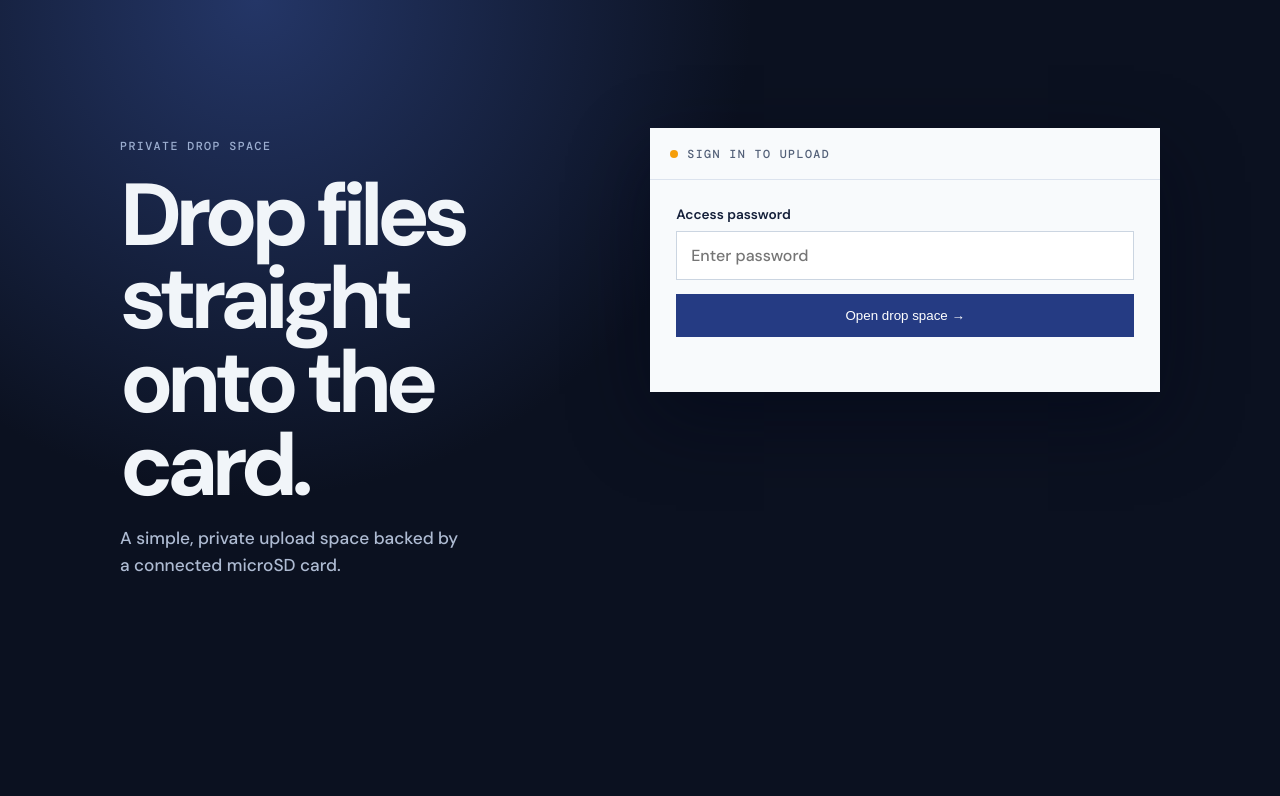
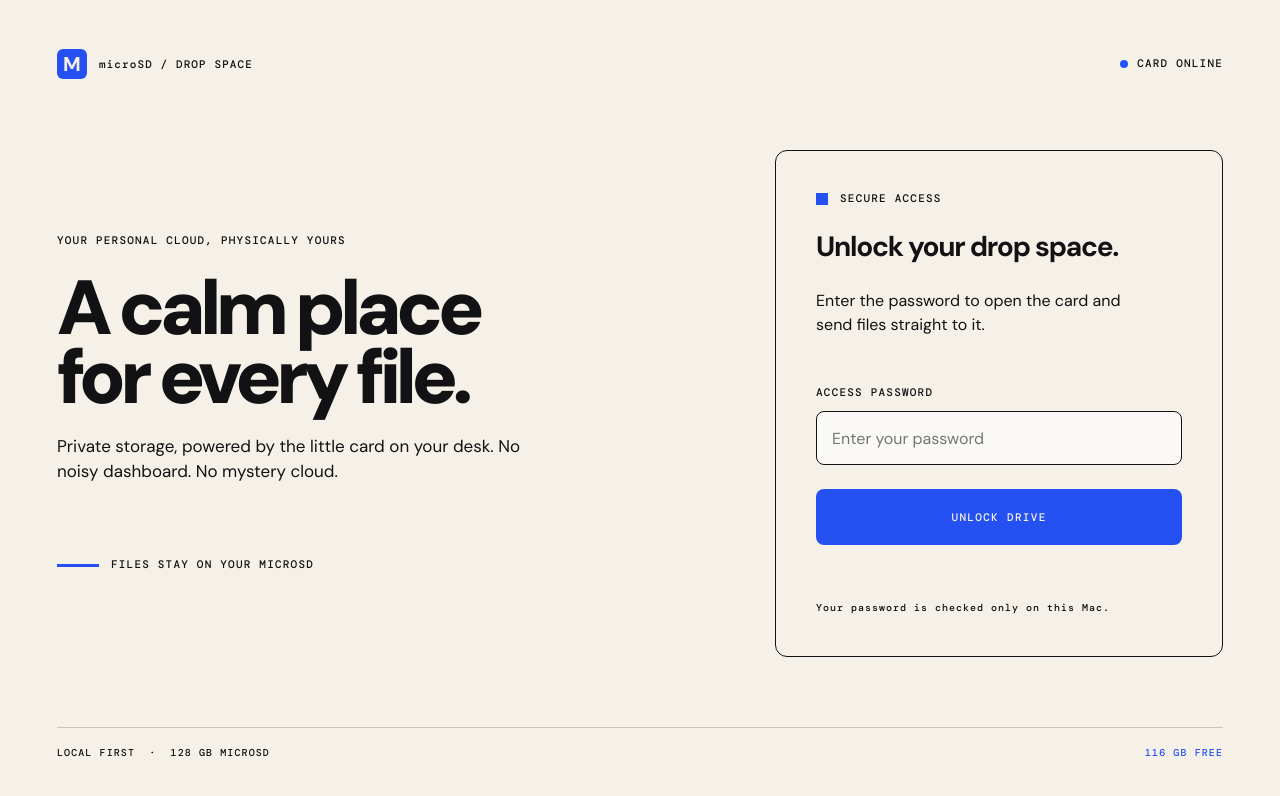
Before and after one commit to sevenarmors/microsd-cloud-upload, a website: page public/index.html in a window 1280 px wide. Drawn offline with nearby package versions, Linux system fonts and the light colour scheme; no server answers; a script that the page names is missing.

Commit message:
Refresh upload portal with Figma-led UI

```diff
--- a/public/index.html
+++ b/public/index.html
@@ -3,42 +3,64 @@
   <head>
     <meta charset="utf-8" />
     <meta name="viewport" content="width=device-width, initial-scale=1" />
-    <meta name="theme-color" content="#0b1120" />
-    <title>Dropbox on my MicroSD</title>
+    <meta name="theme-color" content="#f6f1e8" />
+    <title>microSD / Drop space</title>
     <link rel="stylesheet" href="/styles.css" />
+    <script src="https://mcp.figma.com/mcp/html-to-design/capture.js" async></script>
   </head>
   <body>
-    <main class="shell">
-      <section class="hero">
-        <p class="eyebrow">PRIVATE DROP SPACE</p>
-        <h1>Drop files<br />straight onto the card.</h1>
-        <p class="intro">A simple, private upload space backed by a connected microSD card.</p>
+    <main class="app-shell">
+      <header class="topbar">
+        <a class="brand" href="/" aria-label="microSD drop space home">
+          <span class="brand-mark">M</span><span>microSD / DROP SPACE</span>
+        </a>
+        <p class="status"><i></i>CARD ONLINE</p>
+      </header>
+
+      <section class="screen-grid">
+        <section class="hero" aria-labelledby="page-title">
+          <p class="eyebrow">YOUR PERSONAL CLOUD, PHYSICALLY YOURS</p>
+          <h1 id="page-title">A calm place<br />for every file.</h1>
+          <p class="intro">Private storage, powered by the little card on your desk. No noisy dashboard. No mystery cloud.</p>
+          <p class="micro-note"><i></i>FILES STAY ON YOUR MICROSD</p>
         </section>
-      <section class="panel" id="login-panel">
-        <div class="panel-header"><span class="dot"></span><span>Sign in to upload</span></div>
+
+        <section class="access-panel" id="login-panel">
+          <div class="panel-kicker"><i></i>SECURE ACCESS</div>
+          <h2>Unlock your drop space.</h2>
+          <p class="panel-copy">Enter the password to open the card and send files straight to it.</p>
           <form id="login-form">
-          <label for="password">Access password</label>
-          <input id="password" type="password" autocomplete="current-password" required placeholder="Enter password" />
-          <button type="submit">Open drop space <span>→</span></button>
+            <label for="password">ACCESS PASSWORD</label>
+            <input id="password" type="password" autocomplete="current-password" required placeholder="Enter your password" />
+            <button type="submit">UNLOCK DRIVE</button>
             <p class="notice" id="login-message" role="alert"></p>
           </form>
+          <p class="privacy-note">Your password is checked only on this Mac.</p>
         </section>
-      <section class="panel hidden" id="app-panel">
-        <div class="panel-header"><span class="dot online"></span><span>Card connected</span><button class="text-button" id="logout" type="button">Sign out</button></div>
+
+        <section class="access-panel hidden" id="app-panel">
+          <div class="app-topline">
+            <p class="panel-kicker"><i></i>YOUR DROP SPACE</p>
+            <button class="text-button" id="logout" type="button">SIGN OUT</button>
+          </div>
+          <h2>Send it to the card.</h2>
           <form id="upload-form">
             <label class="drop-zone" id="drop-zone" for="files">
               <input id="files" name="files" type="file" multiple />
               <span class="upload-icon">↑</span>
               <strong>Drop files here</strong>
               <span>or choose files from your device</span>
-            <small>Up to 10 files at a time · 1 GB each</small>
+              <small>UP TO 10 FILES · 1 GB EACH</small>
             </label>
-          <button type="submit" id="upload-button">Upload selected files</button>
+            <button type="submit" id="upload-button">UPLOAD TO CARD</button>
             <p class="notice" id="upload-message" role="status"></p>
           </form>
-        <div class="file-heading"><h2>Files on the card</h2><button class="text-button" id="refresh" type="button">Refresh</button></div>
+          <div class="file-heading"><h3>FILES ON THE CARD</h3><button class="text-button" id="refresh" type="button">REFRESH</button></div>
           <div id="file-list" class="file-list"><p class="muted">Loading files…</p></div>
         </section>
+      </section>
+
+      <footer class="footer"><span>LOCAL FIRST&nbsp;&nbsp;·&nbsp;&nbsp;128 GB MICROSD</span><span>116 GB FREE</span></footer>
     </main>
     <script src="/app.js"></script>
   </body>
--- a/public/styles.css
+++ b/public/styles.css
@@ -1,20 +1,25 @@
-@import url('https://fonts.googleapis.com/css2?family=DM+Mono:wght@400;500&family=DM+Sans:opsz,wght@9..40,500;9..40,600;9..40,700&display=swap');
+@import url('https://fonts.googleapis.com/css2?family=DM+Mono:wght@400;500&family=DM+Sans:opsz,wght@9..40,400;9..40,500;9..40,600;9..40,700;9..40,900&display=swap');
 
-:root { color: #f1f5f9; background: #0b1120; font-family: "DM Sans", sans-serif; }
+:root { color: #121214; background: #f6f1e8; font-family: "DM Sans", sans-serif; }
 * { box-sizing: border-box; }
-body { min-height: 100vh; margin: 0; background: radial-gradient(circle at 20% 0%, #243667 0, transparent 31rem), #0b1120; }
-.shell { width: min(1040px, calc(100% - 2rem)); margin: 0 auto; padding: 8rem 0 5rem; display: grid; grid-template-columns: .92fr 1.08fr; gap: 6rem; align-items: start; }
-.eyebrow, .panel-header { font: 500 .73rem "DM Mono", monospace; letter-spacing: .12em; text-transform: uppercase; color: #9badcf; }
-.eyebrow { margin: .6rem 0 1.25rem; }
-h1 { max-width: 480px; margin: 0; font-size: clamp(3rem, 7vw, 5.5rem); line-height: .95; letter-spacing: -.075em; }
-.intro { max-width: 340px; color: #aebbd2; font-size: 1.08rem; line-height: 1.55; }
-.panel { overflow: hidden; background: #f8fafc; color: #15203a; box-shadow: 0 28px 75px #02061777; }
-.panel-header { height: 52px; padding: 0 20px; display: flex; gap: 9px; align-items: center; color: #536078; border-bottom: 1px solid #dce3ee; }
-.dot { width: 8px; height: 8px; border-radius: 100%; background: #f59e0b; }.dot.online { background: #2fc875; }.text-button { margin-left: auto; border: 0; padding: 5px 0; color: #566583; background: transparent; font: inherit; cursor: pointer; }
-form { padding: 26px; } label { display: block; margin-bottom: 8px; font-size: .85rem; font-weight: 600; }
-input[type=password] { width: 100%; border: 1px solid #cbd5e1; padding: 13px 14px; font: inherit; outline-color: #4866cf; }
-button[type=submit] { width: 100%; margin-top: 14px; border: 0; padding: 14px; color: white; background: #253b83; font: 600 .95rem inherit; cursor: pointer; }.panel button:hover { background: #17265f; }.panel button:disabled { opacity: .55; cursor: wait; }
-.notice { min-height: 1.2em; margin: 13px 0 0; color: #4a5871; font-size: .85rem; }.hidden { display: none; }
-.drop-zone { min-height: 230px; padding: 36px 20px; display: flex; flex-direction: column; align-items: center; justify-content: center; gap: 8px; text-align: center; border: 1.5px dashed #aab9d5; cursor: pointer; transition: .16s; }.drop-zone:hover, .drop-zone.dragging { border-color: #253b83; background: #eef3ff; }.drop-zone input { position: absolute; width: 1px; height: 1px; overflow: hidden; clip: rect(0 0 0 0); }.drop-zone strong { font-size: 1.1rem; }.drop-zone span { color: #61708a; font-size: .9rem; }.drop-zone small { margin-top: 8px; color: #8492aa; }.upload-icon { display: grid; width: 37px; height: 37px; place-items: center; border-radius: 50%; color: #fff !important; font-size: 1.35rem !important; background: #253b83; }
-.file-heading { display: flex; align-items: center; margin: 0 26px; padding: 20px 0 12px; border-top: 1px solid #dce3ee; }.file-heading h2 { margin: 0; font-size: .88rem; }.file-list { max-height: 230px; overflow-y: auto; padding-bottom: 6px; }.file-row { display: grid; grid-template-columns: 24px 1fr auto; align-items: center; gap: 7px; padding: 12px 26px; color: #2d3b55; text-decoration: none; font-size: .86rem; }.file-row:hover { background: #edf2ff; }.file-mark { color: #536ed5; }.file-name { overflow: hidden; text-overflow: ellipsis; white-space: nowrap; }.file-size { color: #79879e; font: .75rem "DM Mono", monospace; }.muted { padding: 0 26px 20px; color: #7a879c; font-size: .85rem; }
-@media (max-width: 740px) { .shell { padding-top: 4rem; grid-template-columns: 1fr; gap: 2.5rem; }.hero { padding: 0 8px; } }
+body { min-width: 320px; min-height: 100vh; margin: 0; background: #f6f1e8; }
+button, input { font: inherit; }
+button { cursor: pointer; }
+.app-shell { min-height: 100vh; width: min(1440px, 100%); margin: 0 auto; padding: 48px 4.45vw; display: flex; flex-direction: column; }
+.topbar, .footer, .brand, .status, .micro-note, .panel-kicker, .app-topline { display: flex; align-items: center; }
+.topbar { min-height: 32px; justify-content: space-between; }
+.brand { gap: 12px; color: #121214; font: 500 11px/1 "DM Mono", monospace; letter-spacing: .1em; text-decoration: none; }
+.brand-mark { width: 30px; height: 30px; display: grid; place-items: center; border-radius: 6px; color: #f6f1e8; background: #2551f3; font: 700 20px/1 "DM Sans", sans-serif; letter-spacing: 0; }
+.status, .eyebrow, .micro-note, .panel-kicker, label, .privacy-note, .footer, .drop-zone small, .text-button, .file-heading h3 { font: 500 11px/1.45 "DM Mono", monospace; letter-spacing: .11em; }
+.status { gap: 9px; margin: 0; }.status i { width: 8px; height: 8px; border-radius: 99px; background: #2551f3; }
+.screen-grid { flex: 1; display: grid; grid-template-columns: minmax(0, 1fr) 448px; gap: clamp(48px, 7vw, 104px); align-items: center; padding: 70px 0; }
+.hero { max-width: 650px; align-self: center; }.eyebrow { margin: 0 0 25px; }.hero h1 { max-width: 650px; margin: 0; font-size: clamp(3.6rem, 6vw, 5.9rem); font-weight: 900; line-height: .89; letter-spacing: -.075em; }.intro { max-width: 480px; margin: 23px 0 0; font-size: 17px; line-height: 1.45; }.micro-note { gap: 12px; margin: 74px 0 0; }.micro-note i { width: 42px; height: 3px; background: #2551f3; }
+.access-panel { width: 100%; min-height: 486px; padding: 40px; border: 1px solid #121214; border-radius: 12px; background: #f6f1e8; }.panel-kicker { gap: 12px; margin: 0; }.panel-kicker i { width: 12px; height: 12px; display: block; background: #2551f3; }.access-panel h2 { margin: 25px 0 0; font-size: 28px; letter-spacing: -.045em; line-height: 1.05; }.panel-copy { max-width: 340px; margin: 28px 0 0; font-size: 16px; line-height: 1.5; }
+form { margin-top: 48px; } label { display: block; margin-bottom: 10px; } input[type=password] { width: 100%; height: 54px; border: 1px solid #121214; border-radius: 8px; padding: 0 15px; color: #121214; background: rgba(255,255,255,.62); outline: none; } input[type=password]:focus { box-shadow: 0 0 0 3px rgba(37,81,243,.22); border-color: #2551f3; }
+button[type=submit] { width: 100%; min-height: 56px; margin-top: 24px; border: 0; border-radius: 8px; color: #f6f1e8; background: #2551f3; font: 500 11px/1 "DM Mono", monospace; letter-spacing: .12em; transition: transform .18s ease, background .18s ease; } button[type=submit]:hover { background: #121214; transform: translateY(-2px); } button[type=submit]:disabled { opacity: .6; cursor: wait; transform: none; }
+.notice { min-height: 18px; margin: 12px 0 0; font-size: 13px; }.privacy-note { margin: 26px 0 0; font-size: 10px; letter-spacing: .1em; }.hidden { display: none; }
+.app-topline { justify-content: space-between; }.text-button { border: 0; padding: 3px 0; color: #121214; background: transparent; font-size: 10px; text-decoration: underline; text-underline-offset: 3px; }.text-button:hover { color: #2551f3; }.access-panel:has(.drop-zone) { min-height: 0; }.access-panel:has(.drop-zone) form { margin-top: 28px; }
+.drop-zone { min-height: 202px; padding: 26px 18px; display: flex; flex-direction: column; align-items: center; justify-content: center; gap: 7px; border: 1px dashed #121214; border-radius: 8px; text-align: center; transition: background .16s, border-color .16s; cursor: pointer; }.drop-zone:hover, .drop-zone.dragging { border-color: #2551f3; background: rgba(37,81,243,.08); }.drop-zone input { position: absolute; width: 1px; height: 1px; overflow: hidden; clip: rect(0 0 0 0); }.upload-icon { width: 35px; height: 35px; display: grid; place-items: center; margin-bottom: 4px; border-radius: 50%; color: #f6f1e8; background: #2551f3; font-size: 20px; }.drop-zone strong { font-size: 17px; letter-spacing: -.025em; }.drop-zone span:not(.upload-icon) { font-size: 13px; }.drop-zone small { margin-top: 5px; font-size: 9px; }
+.file-heading { display: flex; align-items: center; justify-content: space-between; margin-top: 26px; padding-top: 20px; border-top: 1px solid #121214; }.file-heading h3 { margin: 0; font-size: 10px; }.file-list { max-height: 198px; overflow: auto; }.file-row { display: grid; grid-template-columns: 20px 1fr auto; gap: 7px; align-items: center; padding: 12px 0; border-bottom: 1px solid rgba(18,18,20,.15); color: #121214; text-decoration: none; font-size: 13px; }.file-row:hover { color: #2551f3; }.file-mark, .file-size { font: 500 10px/1 "DM Mono", monospace; }.file-name { overflow: hidden; text-overflow: ellipsis; white-space: nowrap; }.muted { margin: 16px 0; font-size: 13px; }
+.footer { justify-content: space-between; padding-top: 18px; border-top: 1px solid rgba(18,18,20,.2); font-size: 10px; }.footer span:last-child { color: #2551f3; }
+@media (max-width: 760px) { .app-shell { padding: 28px 24px; }.screen-grid { grid-template-columns: 1fr; padding: 64px 0; gap: 54px; }.hero h1 { font-size: clamp(3.25rem, 17vw, 5rem); }.micro-note { margin-top: 48px; }.access-panel { padding: 28px 24px; }.footer { gap: 18px; flex-direction: column; align-items: flex-start; }.status { font-size: 9px; }.brand { font-size: 9px; } }
```
Lines whose indentation alone changed are shown as unchanged.
